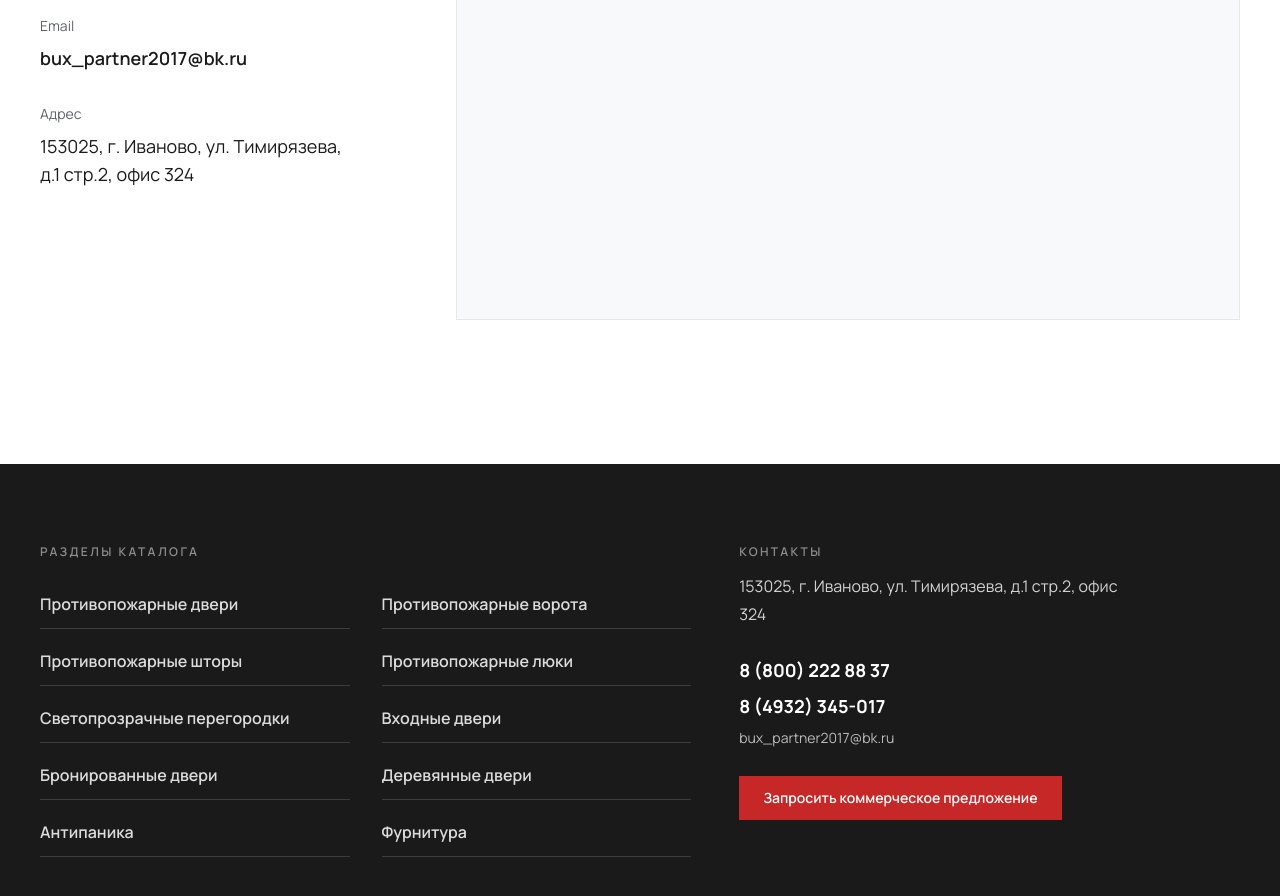
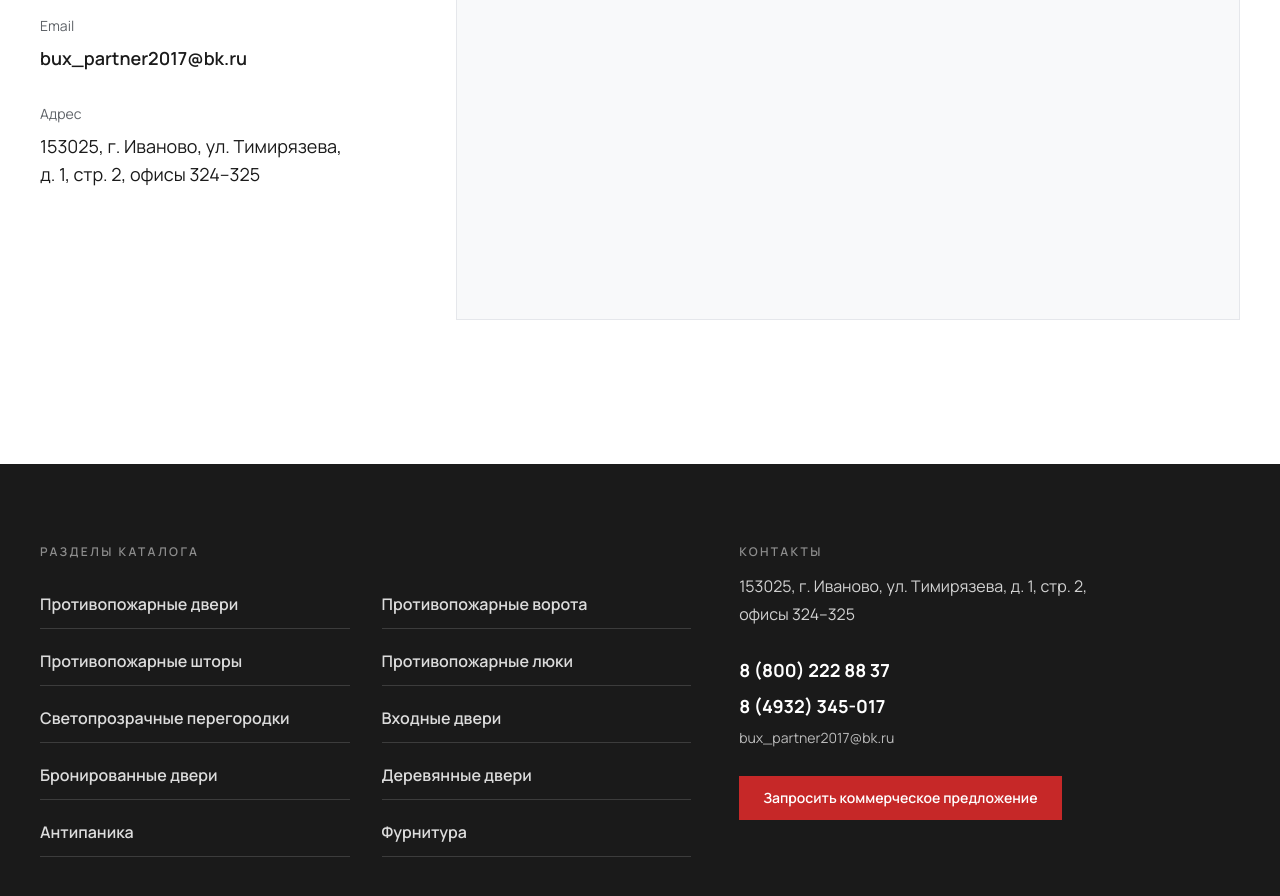
Before and after one commit to TaBLeTo4Ka11/nadezhny-partner, a React (Vite) app: page / in a window 1280 px wide. Shown: the part 9900-10796 px from the top of the page. Built offline with nearby package versions, Linux system fonts and the light colour scheme.

Commit message:
Correct public contact address to include both office numbers

```diff
--- a/src/data/content.ts
+++ b/src/data/content.ts
@@ -1,5 +1,5 @@
 export const EMAIL = "bux_partner2017@bk.ru";
-export const ADDRESS = "153025, г. Иваново, ул. Тимирязева, д.1 стр.2, офис 324";
+export const ADDRESS = "153025, г. Иваново, ул. Тимирязева, д. 1, стр. 2, офисы 324–325";
 
 export const PHONES = [
   { label: "8 (800) 222 88 37", href: "tel:88002228837" },
```
